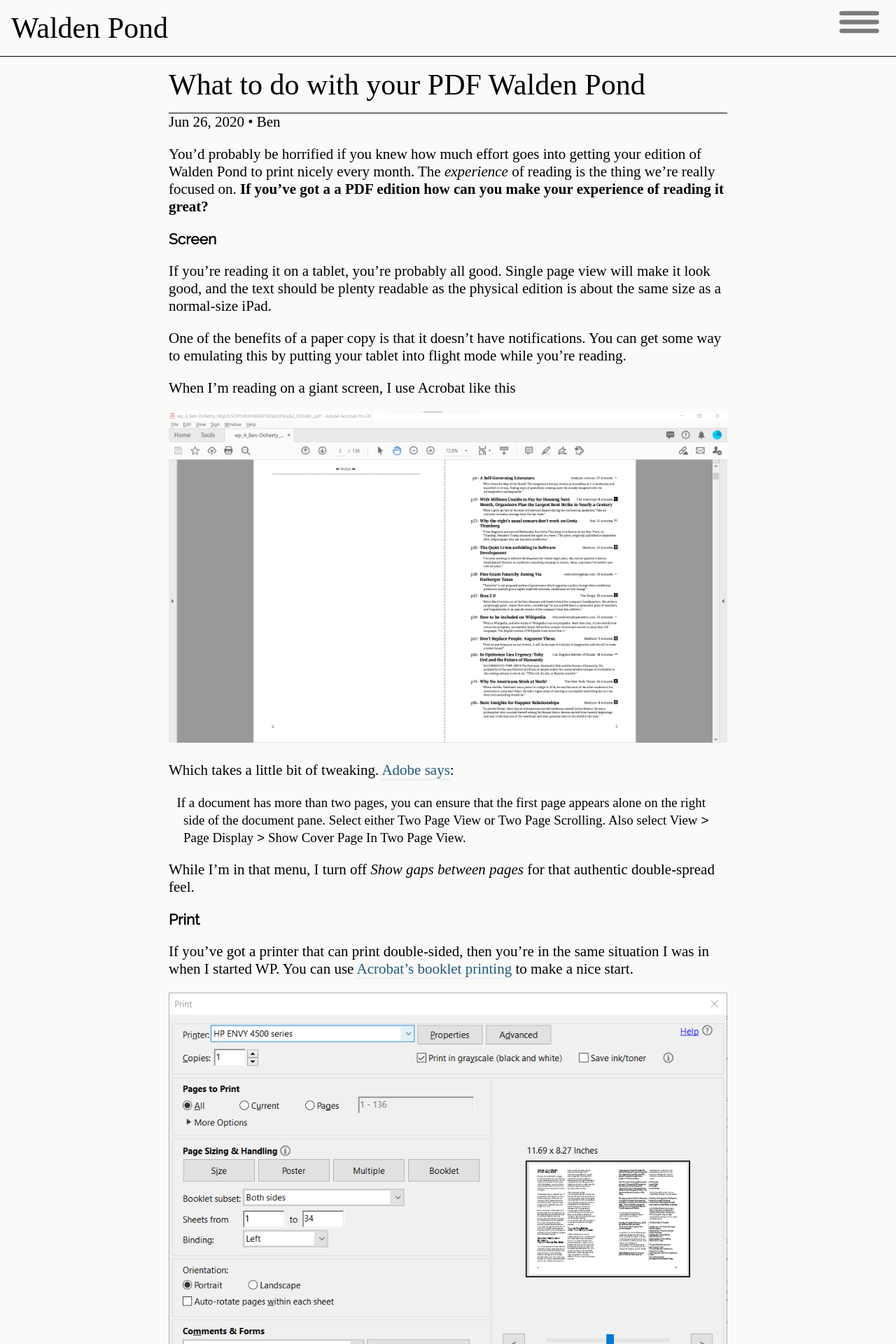
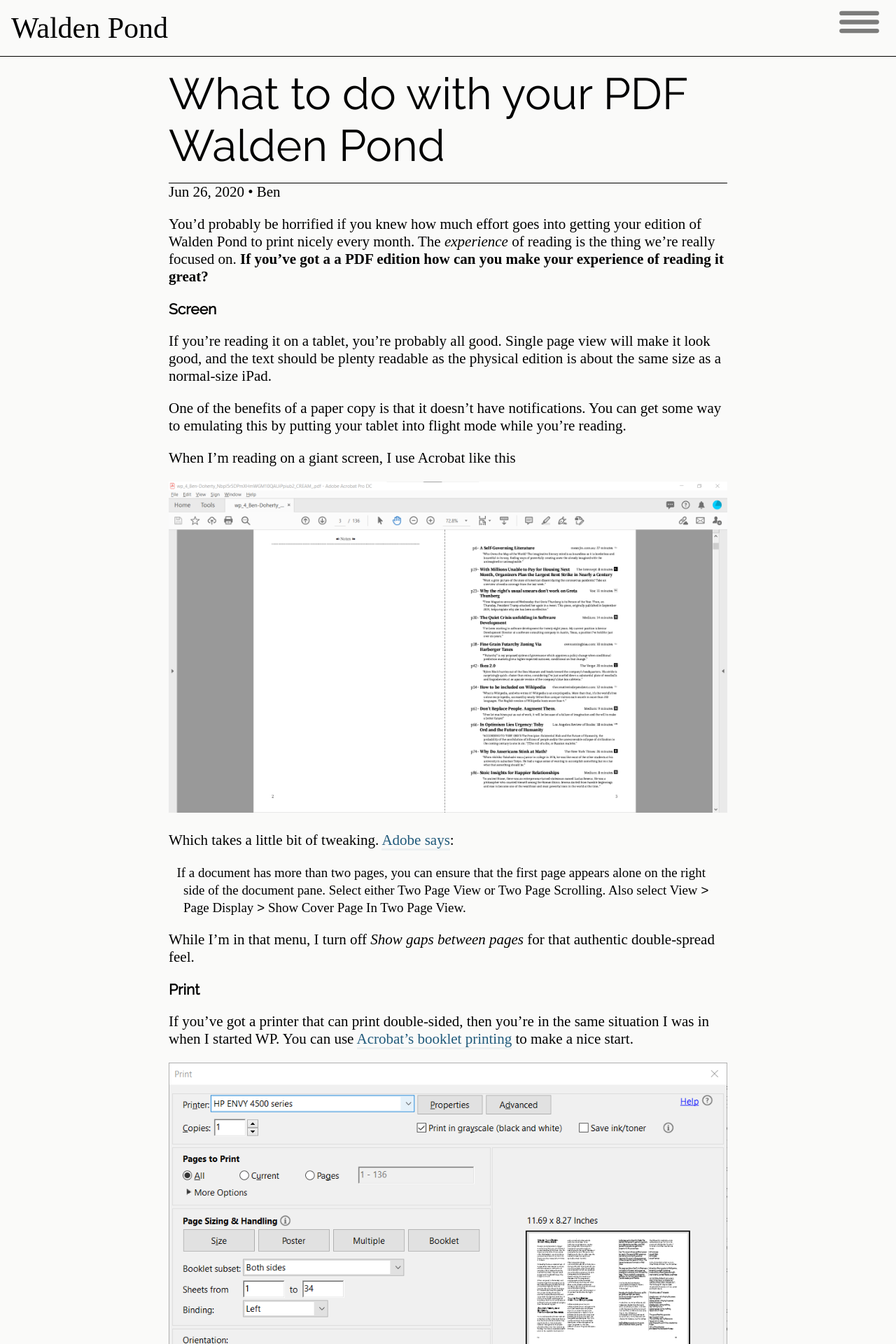
Before and after one commit to notionparallax/wp2frontEnd, a Jekyll site: the page built from _posts/2020-06-26-printing-your-pdf.md, in a window 1280 px wide. Shown: the top 1920 px of the page at 70% size. Built offline with Jekyll 4.4.1, drawn with Linux system fonts in a browser that asks for light colours; some web fonts are replaced; comment, search, counter and statistics services are not loaded.

Commit message:
first crack at bloc styling

```diff
--- a/_sass/style.scss
+++ b/_sass/style.scss
@@ -705,3 +705,10 @@
   /* default red is too full on */
   background-color: hsl(5, 44%, 45%);
 }
+
+// Blog
+
+.post-title {
+  font-family: "Raleway";
+  font-size: 300%;
+}
```
